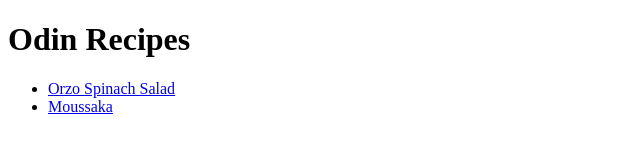
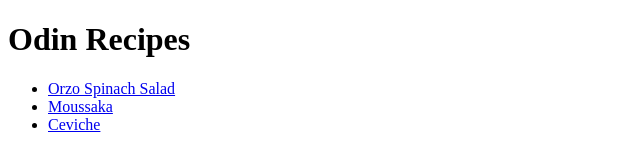
Before and after one commit to YasmineRico/Odin-Recipes, a plain HTML site: page index.html in a window 1280 px wide. Shown: the full height of the page, 0-640 px from the left. Drawn offline with Linux system fonts and the light colour scheme.

Commit message:
Create link to ceviche.html to index.html

```diff
--- a/index.html
+++ b/index.html
@@ -9,6 +9,7 @@
         <ul>
             <li><a href="recipes/orzosalad.html">Orzo Spinach Salad</a></li>
             <li><a href="recipes/moussaka.html">Moussaka</a></li>
+            <li><a href="recipes/ceviche.html">Ceviche</a></li>
         </ul>
 	</body>
 </html>
```
